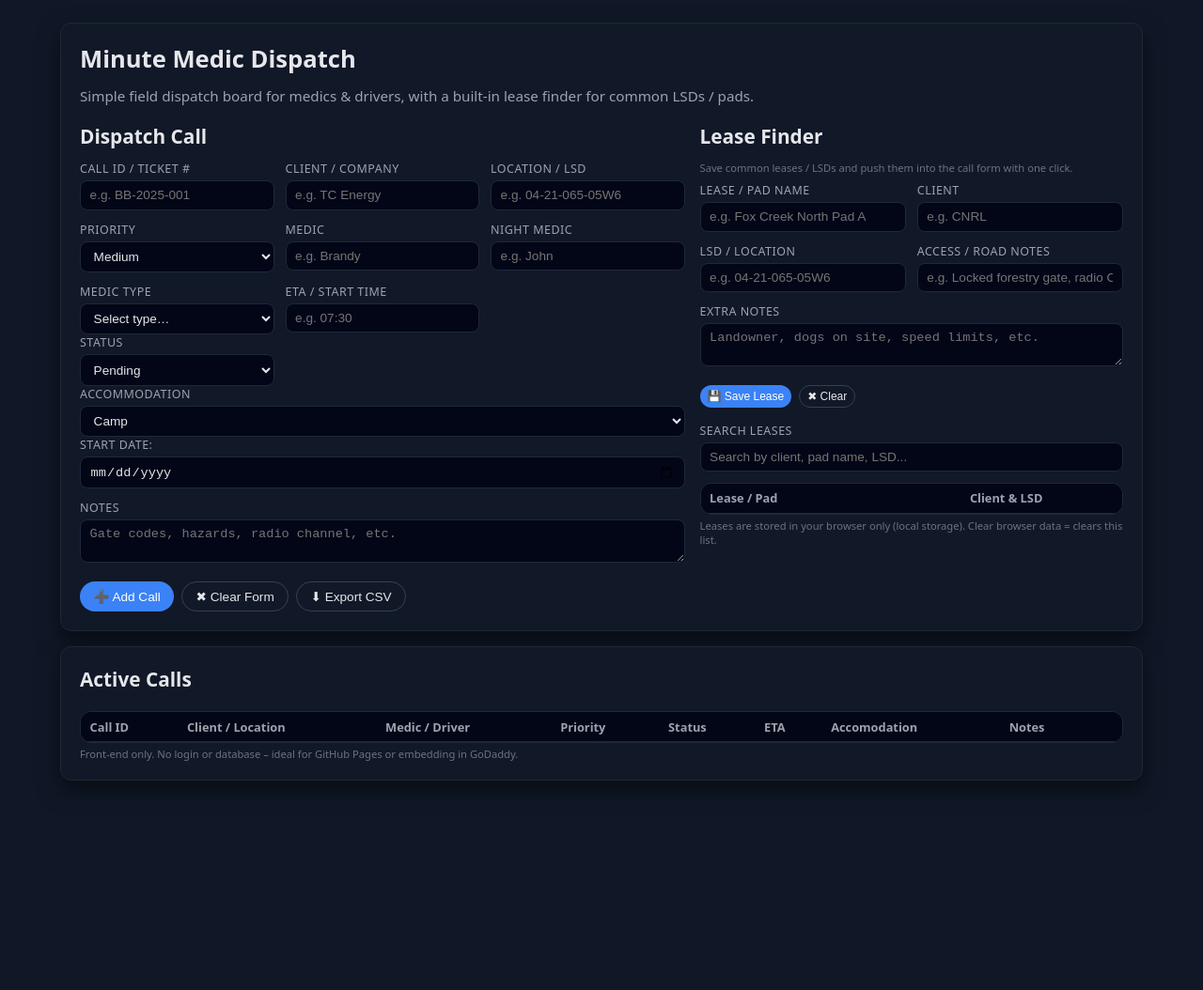
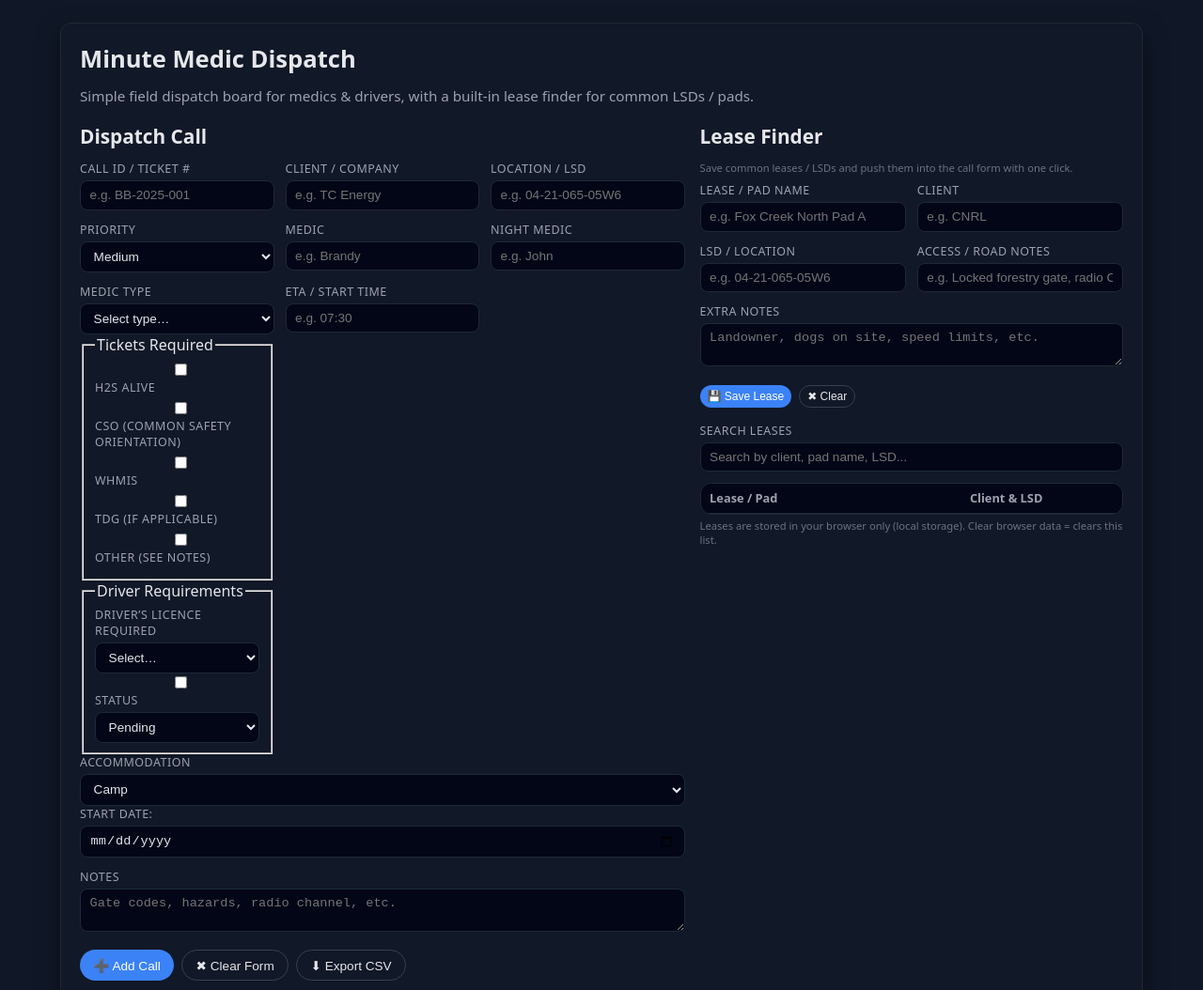
Before and after one commit to brandynparlett-glitch/dispatch-field, a plain HTML site: page index.html in a window 1280 px wide. Shown: the top 1054 px of the page at 94% size. Before the commit the page ends 871 px from the top, so only its background shows below. Drawn offline with Linux system fonts and the light colour scheme.

Commit message:
Update index.html

```diff
--- a/index.html
+++ b/index.html
@@ -293,6 +293,115 @@
 <option value="ACP">ACP</option>
 </select>
 </div>
+
+<!-- ===== TICKETS REQUIRED ===== -->
+
+<fieldset class="field-group">
+
+  <legend>Tickets Required</legend>
+
+
+
+  <label>
+
+    <input type="checkbox" name="ticketsRequired" value="H2S Alive">
+
+    H2S Alive
+
+  </label>
+
+
+
+  <label>
+
+    <input type="checkbox" name="ticketsRequired" value="CSO">
+
+    CSO (Common Safety Orientation)
+
+  </label>
+
+
+
+  <label>
+
+    <input type="checkbox" name="ticketsRequired" value="WHMIS">
+
+    WHMIS
+
+  </label>
+
+
+
+  <label>
+
+    <input type="checkbox" name="ticketsRequired" value="TDG">
+
+    TDG (if applicable)
+
+  </label>
+
+
+
+  <label>
+
+    <input type="checkbox" name="ticketsRequired" value="Other">
+
+    Other (see notes)
+
+  </label>
+
+</fieldset>
+
+
+
+<!-- ===== DRIVER REQUIREMENTS ===== -->
+
+<fieldset class="field-group">
+
+  <legend>Driver Requirements</legend>
+
+
+
+  <!-- Licence class dropdown -->
+
+  <div class="field-row">
+
+    <label for="driverClass">Driver’s Licence Required</label>
+
+    <select id="driverClass" name="driverClass">
+
+      <option value="">Select…</option>
+
+      <option value="Class 5">Class 5</option>
+
+      <option value="Class 4">Class 4</option>
+
+      <option value="Class 3">Class 3</option>
+
+      <option value="Class 1">Class 1</option>
+
+    </select>
+
+  </div>
+
+
+
+  <!-- Clean abstract checkbox -->
+
+  <label class="field-inline">
+
+    <input
+
+      type="checkbox"
+
+      id="cleanAbstract"
+
+      name="cleanAbstract"
+
+      value="Clean Abstract Required"
+
+
+
 
                 <label for="status">Status</label>
                 <select id="status" name="status">
```
